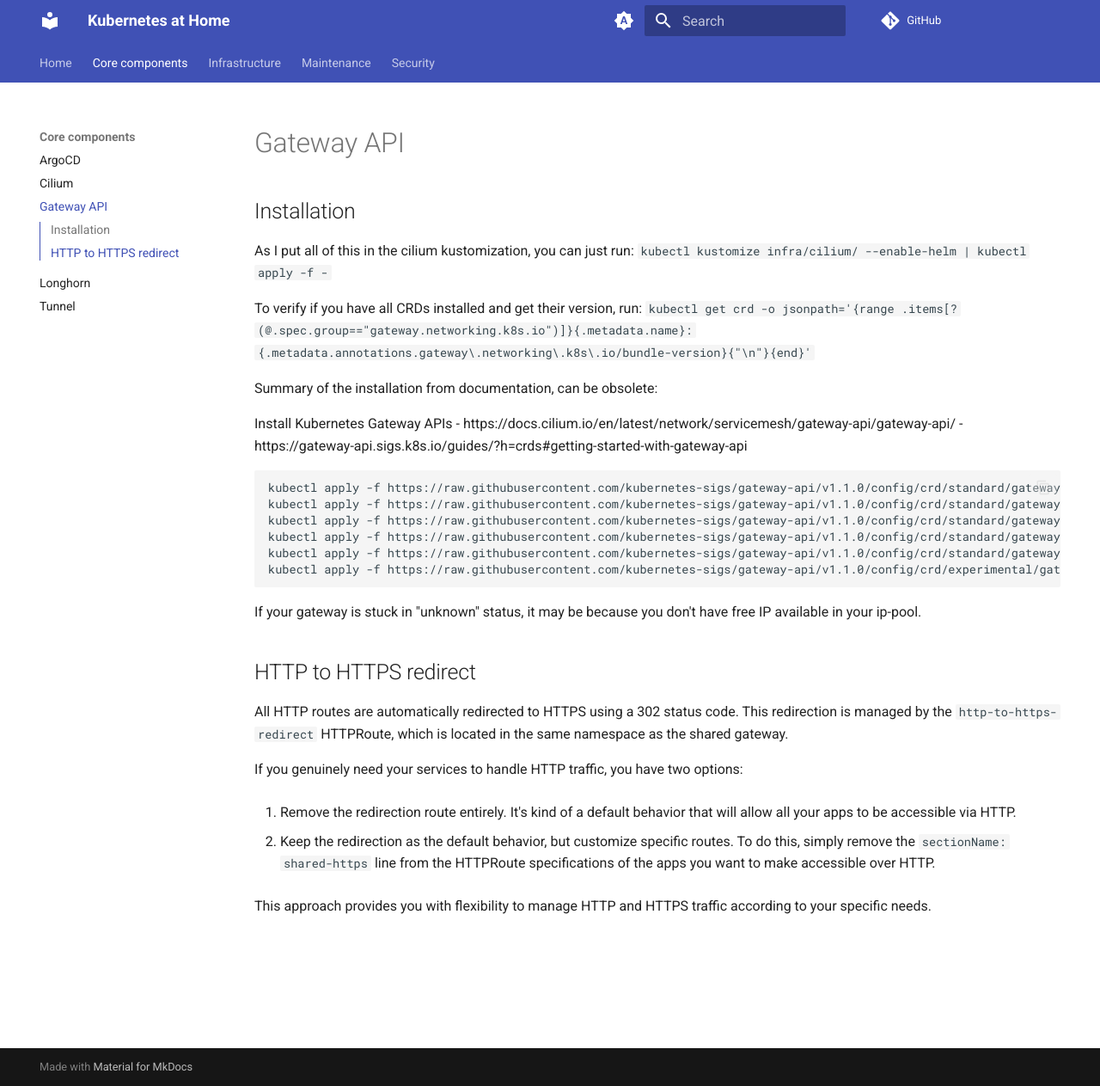
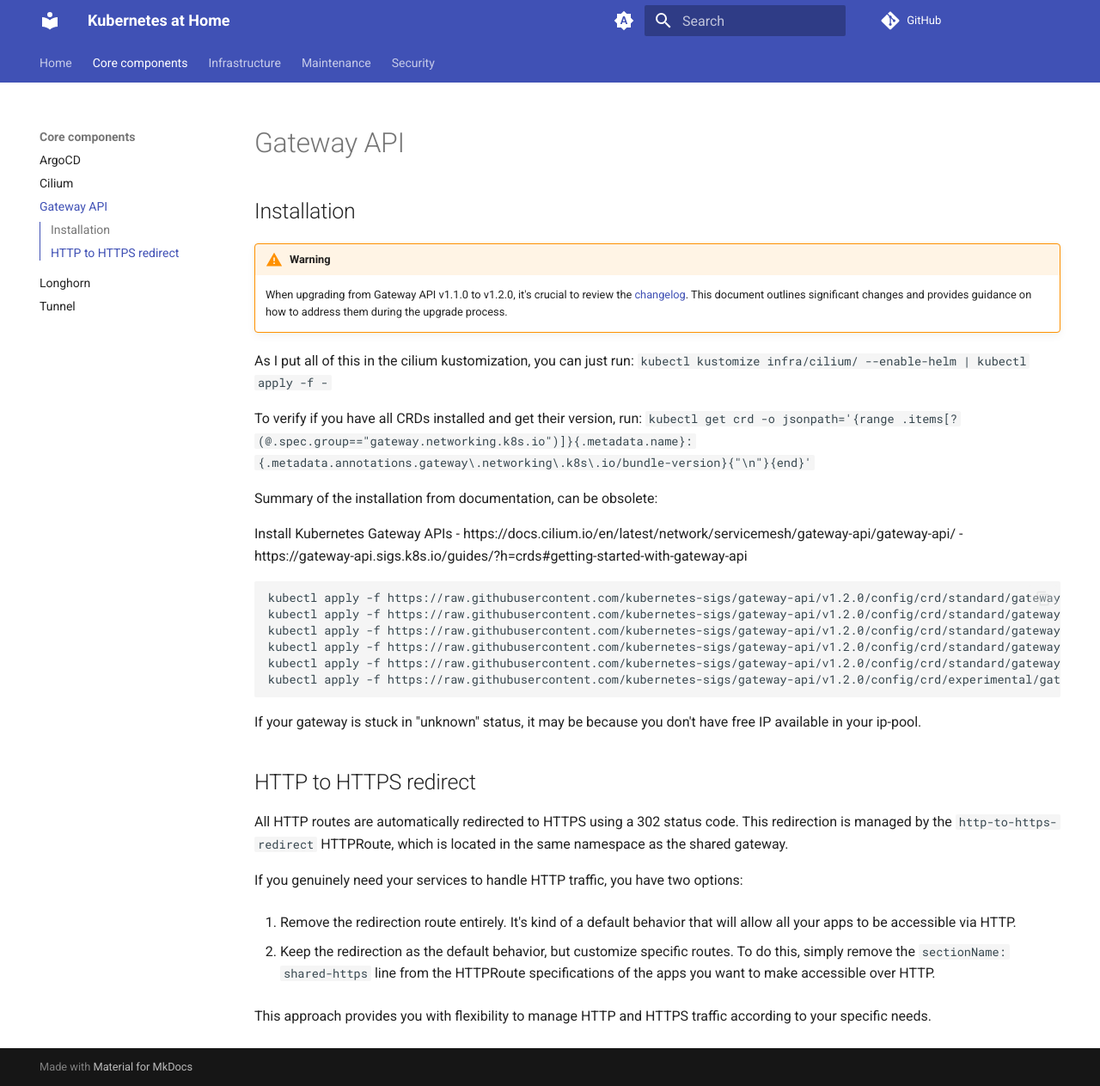
Before and after one commit to o-be-one/kubernetes-at-home, an MkDocs documentation site: the page built from docs/src/Core components/gateway-api.md, in a window 1280 px wide and 1263 px high. Shown: the whole window at 86% size. Built offline with MkDocs 1.6.1 and Material for MkDocs 9.7.7, drawn with Linux system fonts in a browser that asks for light colours; comment, search, counter and statistics services are not loaded; some of the changed lines change nothing that is shown.

Commit message:
chore(cilium): upgrade gateway api to 1.2.0 and cilium to 1.6.3

````diff
--- a/docs/src/Core components/gateway-api.md
+++ b/docs/src/Core components/gateway-api.md
@@ -1,6 +1,10 @@
 # Gateway API
 
 ## Installation
+
+!!! Warning
+    When upgrading from Gateway API v1.1.0 to v1.2.0, it's crucial to review the [changelog](https://github.com/kubernetes-sigs/gateway-api/releases/tag/v1.2.0). This document outlines significant changes and provides guidance on how to address them during the upgrade process.
+
 As I put all of this in the cilium kustomization, you can just run:
 `kubectl kustomize infra/cilium/ --enable-helm | kubectl apply -f -`
 
@@ -14,12 +18,12 @@
 - https://gateway-api.sigs.k8s.io/guides/?h=crds#getting-started-with-gateway-api
 
 ```bash
-kubectl apply -f https://raw.githubusercontent.com/kubernetes-sigs/gateway-api/v1.1.0/config/crd/standard/gateway.networking.k8s.io_gatewayclasses.yaml
-kubectl apply -f https://raw.githubusercontent.com/kubernetes-sigs/gateway-api/v1.1.0/config/crd/standard/gateway.networking.k8s.io_gateways.yaml
-kubectl apply -f https://raw.githubusercontent.com/kubernetes-sigs/gateway-api/v1.1.0/config/crd/standard/gateway.networking.k8s.io_httproutes.yaml
-kubectl apply -f https://raw.githubusercontent.com/kubernetes-sigs/gateway-api/v1.1.0/config/crd/standard/gateway.networking.k8s.io_referencegrants.yaml
-kubectl apply -f https://raw.githubusercontent.com/kubernetes-sigs/gateway-api/v1.1.0/config/crd/standard/gateway.networking.k8s.io_grpcroutes.yaml
-kubectl apply -f https://raw.githubusercontent.com/kubernetes-sigs/gateway-api/v1.1.0/config/crd/experimental/gateway.networking.k8s.io_tlsroutes.yaml
+kubectl apply -f https://raw.githubusercontent.com/kubernetes-sigs/gateway-api/v1.2.0/config/crd/standard/gateway.networking.k8s.io_gatewayclasses.yaml
+kubectl apply -f https://raw.githubusercontent.com/kubernetes-sigs/gateway-api/v1.2.0/config/crd/standard/gateway.networking.k8s.io_gateways.yaml
+kubectl apply -f https://raw.githubusercontent.com/kubernetes-sigs/gateway-api/v1.2.0/config/crd/standard/gateway.networking.k8s.io_httproutes.yaml
+kubectl apply -f https://raw.githubusercontent.com/kubernetes-sigs/gateway-api/v1.2.0/config/crd/standard/gateway.networking.k8s.io_referencegrants.yaml
+kubectl apply -f https://raw.githubusercontent.com/kubernetes-sigs/gateway-api/v1.2.0/config/crd/standard/gateway.networking.k8s.io_grpcroutes.yaml
+kubectl apply -f https://raw.githubusercontent.com/kubernetes-sigs/gateway-api/v1.2.0/config/crd/experimental/gateway.networking.k8s.io_tlsroutes.yaml
 ```
 If your gateway is stuck in "unknown" status, it may be because you don't have free IP available in your ip-pool.
 
````
Also changed, not shown: 1 other file.
